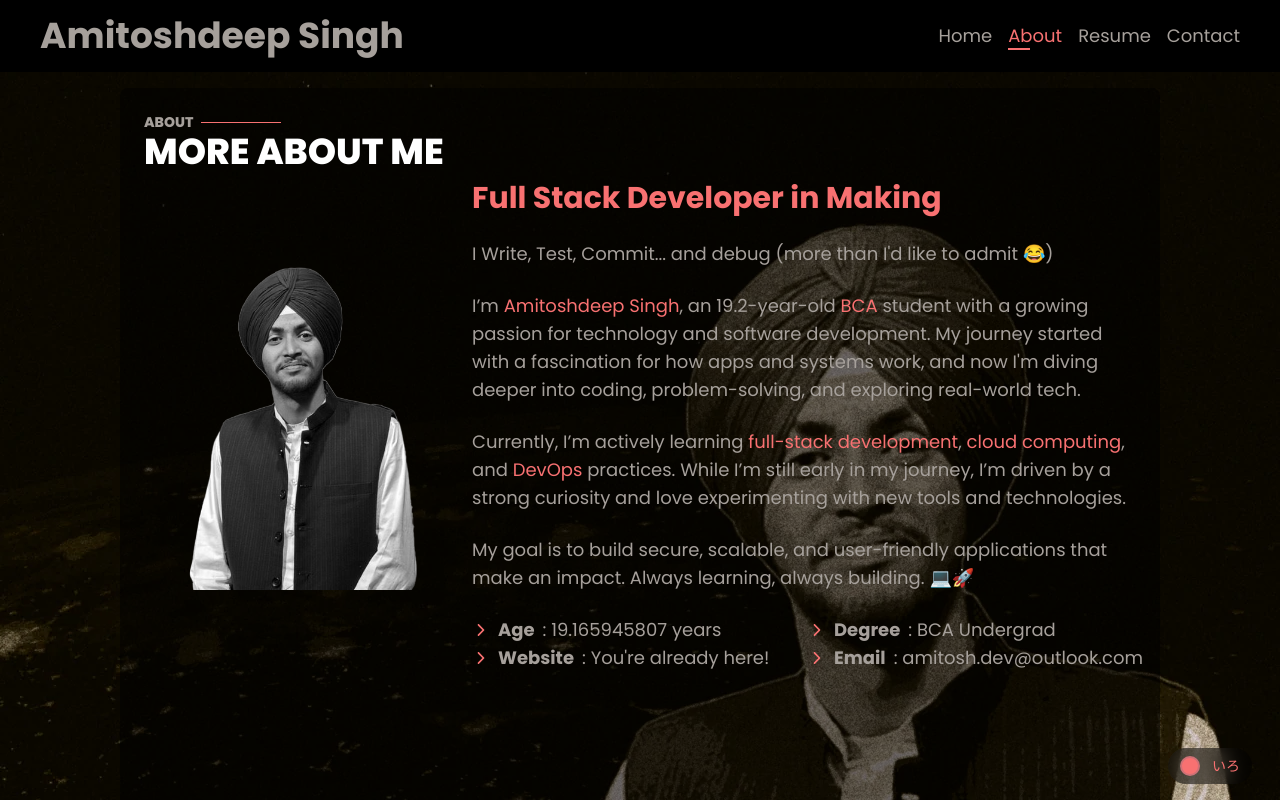
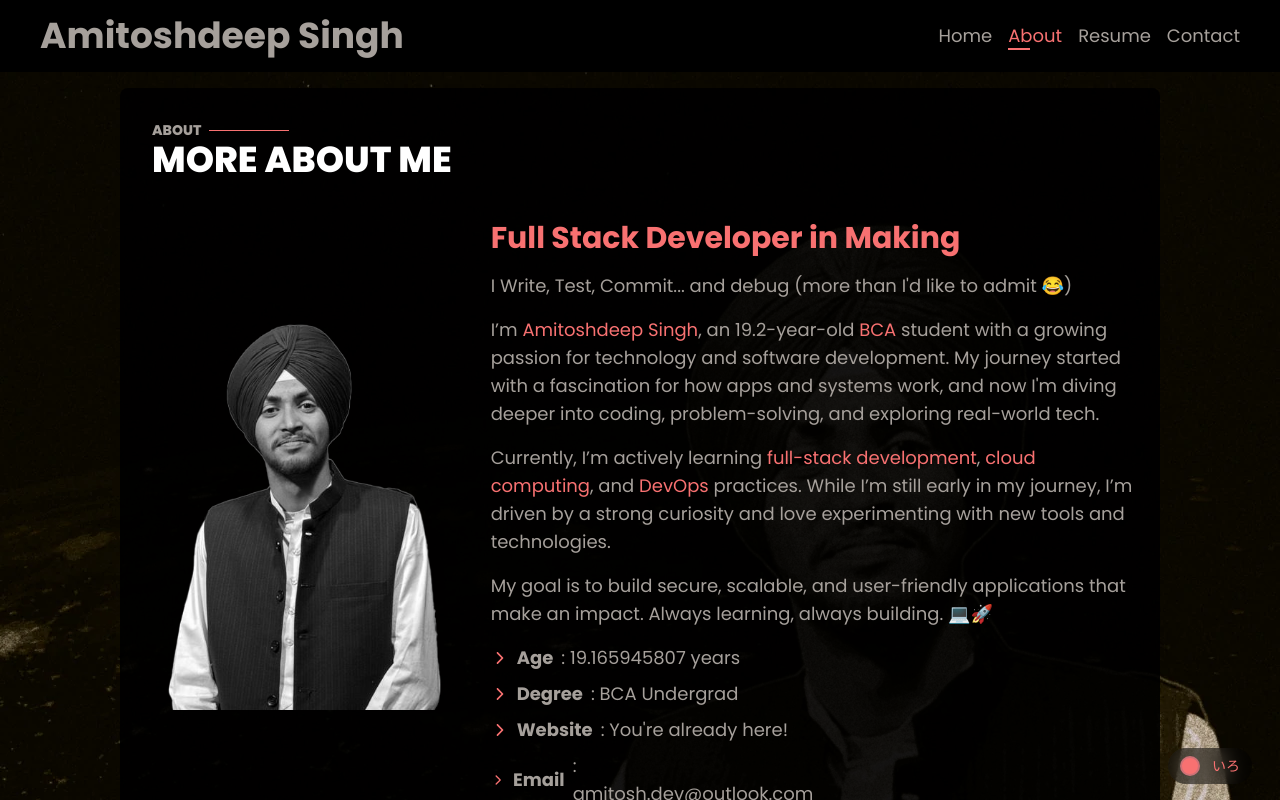
Before and after one commit to Amitoshdeep/Dev-folio, a React (Vite) app: page /About in a window 1280 px wide. Built offline with nearby package versions, Linux system fonts and the light colour scheme.

Commit message:
Infinite Scroll

```diff
--- a/src/pages/About.jsx
+++ b/src/pages/About.jsx
@@ -3,15 +3,38 @@ import { motion } from 'framer-motion';
 
 // Importing Components
 import Heading from '../components/Heading';
+import InfiniteScroll from '../reactBitz/InfiniteScroll';
 
 // Importing Icons
 import { IoIosArrowForward } from "react-icons/io";
+import { FaHtml5 ,FaCss3, FaReact ,FaNode , FaGithub} from "react-icons/fa";
+import { IoLogoJavascript } from "react-icons/io5";
+import { RiNextjsFill , RiTailwindCssFill} from "react-icons/ri";
+import { SiTypescript , SiExpress } from "react-icons/si";
+import { DiMongodb } from "react-icons/di";
+
+const items = [
+  { content: <><FaHtml5 className='accent'/> HTML5</> },
+  { content: <><FaCss3 className='accent'/> CSS3</>  },
+  { content: <><IoLogoJavascript className='accent'/> JavaScript (ES6+)</> },
+  { content: <><FaReact className='accent'/> React.js</> },
+  { content: <><RiNextjsFill className='accent'/> Next.js</> },
+  { content: <><SiTypescript className='accent'/> TypeScript</> },
+  { content: <><RiTailwindCssFill/> Tailwind CSS</> },
+  { content: <><FaNode/> Node.js</> },
+  { content: <><SiExpress /> Express.js</> },
+  { content: <><DiMongodb /> MongoDB </> },
+  { content: <><FaGithub/> Git & GitHub</> },
+  { content: "Responsive Design" },
+  { content: "RESTful APIs" },
+  { content: "Problem Solving / Algorithms" },
+];
 
 function About() {
   const [age, setAge] = useState({});
 
   // DOB Calc
-  useEffect(()=>{
+  useEffect(() => {
     const birthDate = new Date("2006-08-18T00:00:00"); // Replace with your DOB
 
     function updateAge() {
@@ -19,83 +42,92 @@ function About() {
       const ageInMs = now - birthDate;
       const ageInYears = ageInMs / (1000 * 60 * 60 * 24 * 365.25);
 
-      const ageIn1 = ageInYears.toFixed(1);
-      const ageIn9 = ageInYears.toFixed(9);
-
       setAge({
-        oneDecimal: ageIn1,
-        nineDecimal: ageIn9
-      })
-
+        oneDecimal: ageInYears.toFixed(1),
+        nineDecimal: ageInYears.toFixed(9),
+      });
     }
 
     updateAge(); // Initial call
     const interval = setInterval(updateAge, 100);
     return () => clearInterval(interval);
+  }, []);
 
-  },[]);
-
-  const ulData =[
-    {title: "Age",data: age.nineDecimal },
-    {title: "Degree",data: "BCA Undergrad" },
-    {title: "Website",data: "You're already here!"},
-    {title: "Email", data: "amitosh.dev@outlook.com"}
+  const ulData = [
+    { title: "Age", data: age.nineDecimal },
+    { title: "Degree", data: "BCA Undergrad" },
+    { title: "Website", data: "You're already here!" },
+    { title: "Email", data: "amitosh.dev@outlook.com" },
   ];
-
 
   return (
     <motion.div
-      className='h-full w-full flex justify-center items-center p-4'
-      initial={{ opacity: 0, y: 100 }}   // Start slightly below
-      animate={{ opacity: 1, y: 0 }}    // Animate to original position
-      exit={{ opacity: 0, y: 50 }}      // Fade out while moving down
+      className='h-screen w-full flex justify-center items-start p-4'
+      initial={{ opacity: 0, y: 100 }}
+      animate={{ opacity: 1, y: 0 }}
+      exit={{ opacity: 0, y: 50 }}
       transition={{ duration: 1.8 }}
     >
-      <div className='h-full bg-black/50 w-5/6 flex flex-col p-4 rounded-lg text-stone-400'>
-        {/* Your content here */}
+      <div className='min-h-full bg-black/90 w-5/6 flex flex-col p-6 rounded-lg text-stone-400 gap-8'>
+        {/* Heading */}
+        <Heading title="ABOUT" subHead="More about me" />
 
-        {/* Heading */}
-        <div className='h-max'>
-          <Heading title="ABOUT" subHead="More about me"/>
-        </div>
-
-        {/* About me */}
-        <div className='min-h-1/2 w-full flex'>
-
-          {/* img div */}
-          <div className=' w-2/6 flex justify-center items-center grayscale-100'>
-            <img src="/imgs/me.png" alt="Me" className='object-cover h-2/3' />
+        {/* About me section */}
+        <div className='flex flex-col md:flex-row gap-6'>
+          {/* Image */}
+          <div className='w-full md:w-2/6 flex justify-center items-center grayscale'>
+            <img src="/imgs/me.png" alt="Me" className='object-cover h-64 md:h-2/3 rounded-lg' />
           </div>
 
           {/* Information */}
-          <div className='flex w-2/3 text-lg flex-col gap-6'>
-            {/* Fake Job title LOL */}
+          <div className='flex flex-col w-full md:w-4/6 gap-4 text-lg'>
             <h2 className='text-3xl font-bold accent'>
               Full Stack Developer in Making
             </h2>
 
             <p>I Write, Test, Commit... and debug (more than I'd like to admit 😂)</p>
 
-            <p>I’m <span class="accent">Amitoshdeep Singh</span>, an <span>{age.oneDecimal}</span>-year-old <span class="accent">BCA</span> student with a growing passion for technology and software development. My journey started with a fascination for how apps and systems work, and now I'm diving deeper into coding, problem-solving, and exploring real-world tech.</p>
-            <p>Currently, I’m actively learning <span class="accent">full-stack development</span>, <span class="accent">cloud computing</span>, and <span class="accent">DevOps</span> practices. While I’m still early in my journey, I’m driven by a strong curiosity and love experimenting with new tools and technologies.</p>
-            <p>My goal is to build secure, scalable, and user-friendly applications that make an impact. Always learning, always building. 💻🚀</p>
+            <p>
+              I’m <span className="accent">Amitoshdeep Singh</span>, an <span>{age.oneDecimal}</span>-year-old <span className="accent">BCA</span> student with a growing passion for technology and software development. My journey started with a fascination for how apps and systems work, and now I'm diving deeper into coding, problem-solving, and exploring real-world tech.
+            </p>
 
-            {/* Ul List */}
-            <ul className='flex w-full flex-wrap'>
-              {
-                ulData.map( (list , index ) => (
-                  <li className='flex gap-2 w-1/2 items-center'>
-                    <IoIosArrowForward className='accent'/>
-                    <span className='font-bold'>
-                      {list.title}</span>: {list.data} { list.title === 'Age' ? `years`: ``}
-                  </li>
-                ) )
-              }
+            <p>
+              Currently, I’m actively learning <span className="accent">full-stack development</span>, <span className="accent">cloud computing</span>, and <span className="accent">DevOps</span> practices. While I’m still early in my journey, I’m driven by a strong curiosity and love experimenting with new tools and technologies.
+            </p>
+
+            <p>
+              My goal is to build secure, scalable, and user-friendly applications that make an impact. Always learning, always building. 💻🚀
+            </p>
+
+            {/* Info List */}
+            <ul className='flex flex-wrap gap-2'>
+              {ulData.map((list, index) => (
+                <li key={index} className='flex gap-2 w-1/2 items-center'>
+                  <IoIosArrowForward className='accent' />
+                  <span className='font-bold'>{list.title}</span>: {list.data} {list.title === 'Age' ? `years` : ``}
+                </li>
+              ))}
             </ul>
+          </div>
+        </div>
 
+        {/* Skills / Infinite Scroll */}
+        <div className='flex flex-col flex-1 gap-4 overflow-auto'>
+          <Heading title="Skills" />
+          <div className='h-64 md:h-80 w-full'>
+            <InfiniteScroll
+              items={items}
+              isTilted={true}
+              tiltDirection='left'
+              autoplay={true}
+              autoplaySpeed={0.7}
+              autoplayDirection="down"
+              pauseOnHover={true}
+            />
           </div>
+        </div>
 
-        </div>
+        {/* Tech Interests */}
 
 
       </div>
--- /dev/null
+++ b/src/reactBitz/InfiniteScroll.jsx
@@ -0,0 +1,156 @@
+import { useRef, useEffect } from 'react';
+import { gsap } from 'gsap';
+import { Observer } from 'gsap/Observer';
+
+gsap.registerPlugin(Observer);
+
+export default function InfiniteScroll({
+  width = '30rem',
+  maxHeight = '100%',
+  negativeMargin = '-0.5em',
+  items = [],
+  itemMinHeight = 150,
+  isTilted = false,
+  tiltDirection = 'left',
+  autoplay = false,
+  autoplaySpeed = 0.5,
+  autoplayDirection = 'down',
+  pauseOnHover = false
+}) {
+  const wrapperRef = useRef(null);
+  const containerRef = useRef(null);
+
+  const getTiltTransform = () => {
+    if (!isTilted) return 'none';
+    return tiltDirection === 'left'
+      ? 'rotateX(20deg) rotateZ(-20deg) skewX(20deg)'
+      : 'rotateX(20deg) rotateZ(20deg) skewX(-20deg)';
+  };
+
+  useEffect(() => {
+    const container = containerRef.current;
+    if (!container) return;
+    if (items.length === 0) return;
+
+    const divItems = gsap.utils.toArray(container.children);
+    if (!divItems.length) return;
+
+    const firstItem = divItems[0];
+    const itemStyle = getComputedStyle(firstItem);
+    const itemHeight = firstItem.offsetHeight;
+    const itemMarginTop = parseFloat(itemStyle.marginTop) || 0;
+    const totalItemHeight = itemHeight + itemMarginTop;
+    const totalHeight = itemHeight * items.length + itemMarginTop * (items.length - 1);
+
+    const wrapFn = gsap.utils.wrap(-totalHeight, totalHeight);
+
+    divItems.forEach((child, i) => {
+      const y = i * totalItemHeight;
+      gsap.set(child, { y });
+    });
+
+    const observer = Observer.create({
+      target: container,
+      type: 'wheel,touch,pointer',
+      preventDefault: true,
+      onPress: ({ target }) => {
+        target.style.cursor = 'grabbing';
+      },
+      onRelease: ({ target }) => {
+        target.style.cursor = 'grab';
+      },
+      onChange: ({ deltaY, isDragging, event }) => {
+        const d = event.type === 'wheel' ? -deltaY : deltaY;
+        const distance = isDragging ? d * 5 : d * 10;
+        divItems.forEach(child => {
+          gsap.to(child, {
+            duration: 0.5,
+            ease: 'expo.out',
+            y: `+=${distance}`,
+            modifiers: {
+              y: gsap.utils.unitize(wrapFn)
+            }
+          });
+        });
+      }
+    });
+
+    let rafId;
+    if (autoplay) {
+      const directionFactor = autoplayDirection === 'down' ? 1 : -1;
+      const speedPerFrame = autoplaySpeed * directionFactor;
+
+      const tick = () => {
+        divItems.forEach(child => {
+          gsap.set(child, {
+            y: `+=${speedPerFrame}`,
+            modifiers: {
+              y: gsap.utils.unitize(wrapFn)
+            }
+          });
+        });
+        rafId = requestAnimationFrame(tick);
+      };
+
+      rafId = requestAnimationFrame(tick);
+
+      if (pauseOnHover) {
+        const stopTicker = () => rafId && cancelAnimationFrame(rafId);
+        const startTicker = () => (rafId = requestAnimationFrame(tick));
+
+        container.addEventListener('mouseenter', stopTicker);
+        container.addEventListener('mouseleave', startTicker);
+
+        return () => {
+          observer.kill();
+          stopTicker();
+          container.removeEventListener('mouseenter', stopTicker);
+          container.removeEventListener('mouseleave', startTicker);
+        };
+      } else {
+        return () => {
+          observer.kill();
+          rafId && cancelAnimationFrame(rafId);
+        };
+      }
+    }
+
+    return () => {
+      observer.kill();
+      if (rafId) cancelAnimationFrame(rafId);
+    };
+  }, [items, autoplay, autoplaySpeed, autoplayDirection, pauseOnHover, isTilted, tiltDirection, negativeMargin]);
+
+  return (
+    <div
+      className="relative flex items-center justify-center w-full overflow-hidden overscroll-none border-t-2 border-b-2 border-t-dotted border-b-dotted border-transparent"
+      ref={wrapperRef}
+      style={{ maxHeight }}
+    >
+      <div className="absolute top-0 left-0 w-full h-1/4 bg-gradient-to-b from-black to-transparent z-10 pointer-events-none"></div>
+      <div className="absolute bottom-0 left-0 w-full h-1/4 bg-gradient-to-t from-black to-transparent z-10 pointer-events-none"></div>
+
+      <div
+        className="flex flex-col overscroll-contain px-4 cursor-grab origin-center"
+        ref={containerRef}
+        style={{
+          width,
+          transform: getTiltTransform()
+        }}
+      >
+        {items.map((item, i) => (
+          <div
+            className="flex items-center justify-center p-4 text-xl font-semibold text-center border-2 border-white rounded-[15px] select-none box-border relative"
+            key={i}
+            style={{
+              height: `${itemMinHeight}px`,
+              marginTop: negativeMargin
+            }}
+          >
+            {item.content}
+          </div>
+        ))}
+      </div>
+    </div>
+  );
+}
```
Also changed, not shown: src/reactBitz/LogoLoop.jsx (added).
